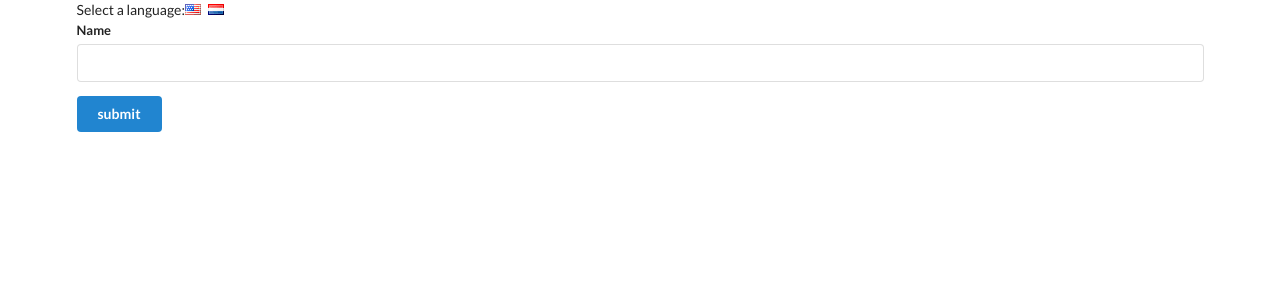
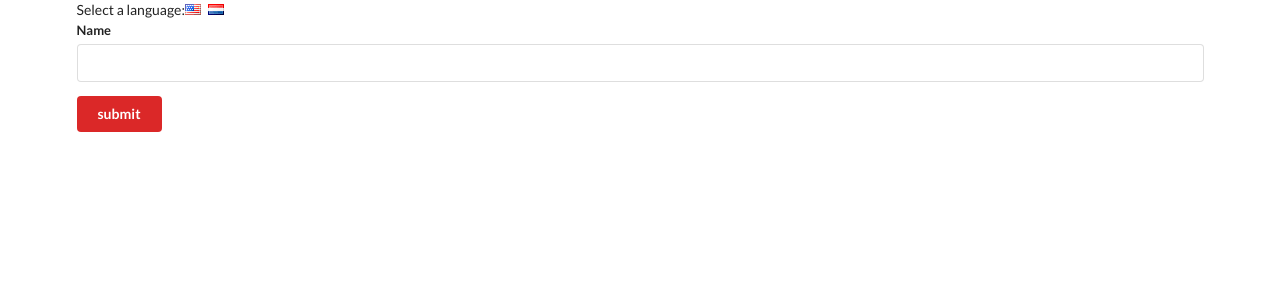
Before and after one commit to ma7ma7/ReactContext, a React (Create React App) app: page / in a window 1280 px wide. Shown: the top 300 px of the page. Built offline with nearby package versions, Linux system fonts and the light colour scheme.

Commit message:
Consume multiple Context

```diff
--- a/src/components/App.js
+++ b/src/components/App.js
@@ -1,6 +1,7 @@
 import React from "react";
 import UserSelect from "./UserSelect";
 import LanguageContext from "../contexts/LanguageContext";
+import ColorContext from "../contexts/ColorContext";
 
 class App extends React.Component {
   state = { language: "english" };
@@ -22,9 +23,11 @@
             className="flag nl"
             onClick={() => this.onLanguageSelect("dutch")}
           />
-          <LanguageContext.Provider value={this.state.language}>
-            <UserSelect />
-          </LanguageContext.Provider>
+          <ColorContext.Provider value="red">
+            <LanguageContext.Provider value={this.state.language}>
+              <UserSelect />
+            </LanguageContext.Provider>
+          </ColorContext.Provider>
         </div>
       </div>
     );
--- a/src/components/Button.js
+++ b/src/components/Button.js
@@ -1,20 +1,29 @@
 import React from "react";
 import LanguageContext from "../contexts/LanguageContext";
+import ColorContext from "../contexts/ColorContext";
 
 class Button extends React.Component {
   renderValue(value) {
     return value === "english" ? "submit" : "vorleggan";
   }
 
-  render() {
+  renderButton(color) {
     return (
-      <div className="ui button primary">
+      <div className={`ui button ${color}`}>
         <LanguageContext.Consumer>
           {(value) => this.renderValue(value)}
         </LanguageContext.Consumer>
       </div>
     );
   }
+
+  render() {
+    return (
+      <ColorContext.Consumer>
+        {(color) => this.renderButton(color)}
+      </ColorContext.Consumer>
+    );
+  }
 }
 
 export default Button;
--- /dev/null
+++ b/src/contexts/ColorContext.js
@@ -0,0 +1,3 @@
+import React from "react";
+
+export default React.createContext();
```
Also changed, not shown: pages/7.JPG (added), 1 other file (tests, documents, lock files or other folders).
